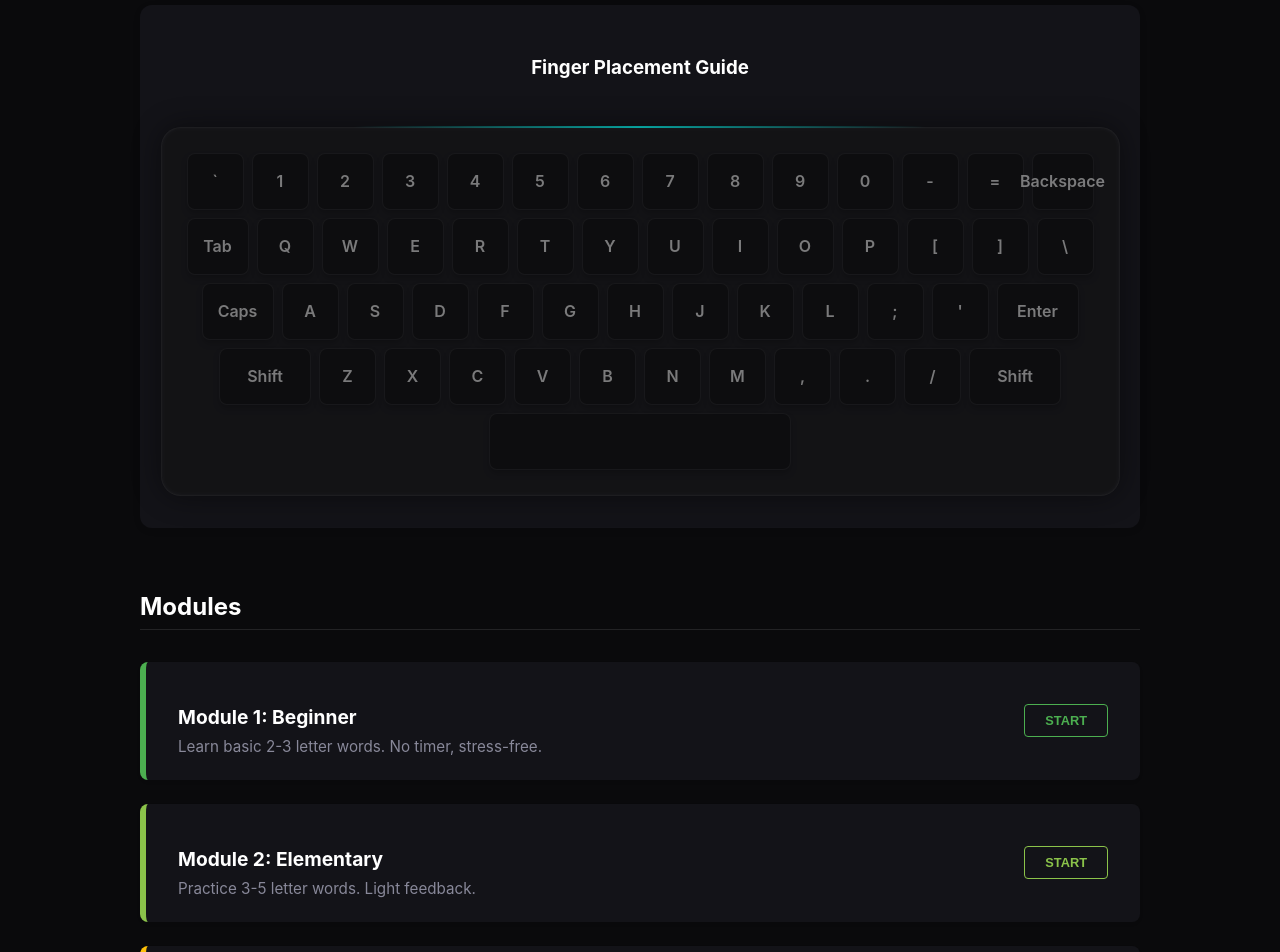
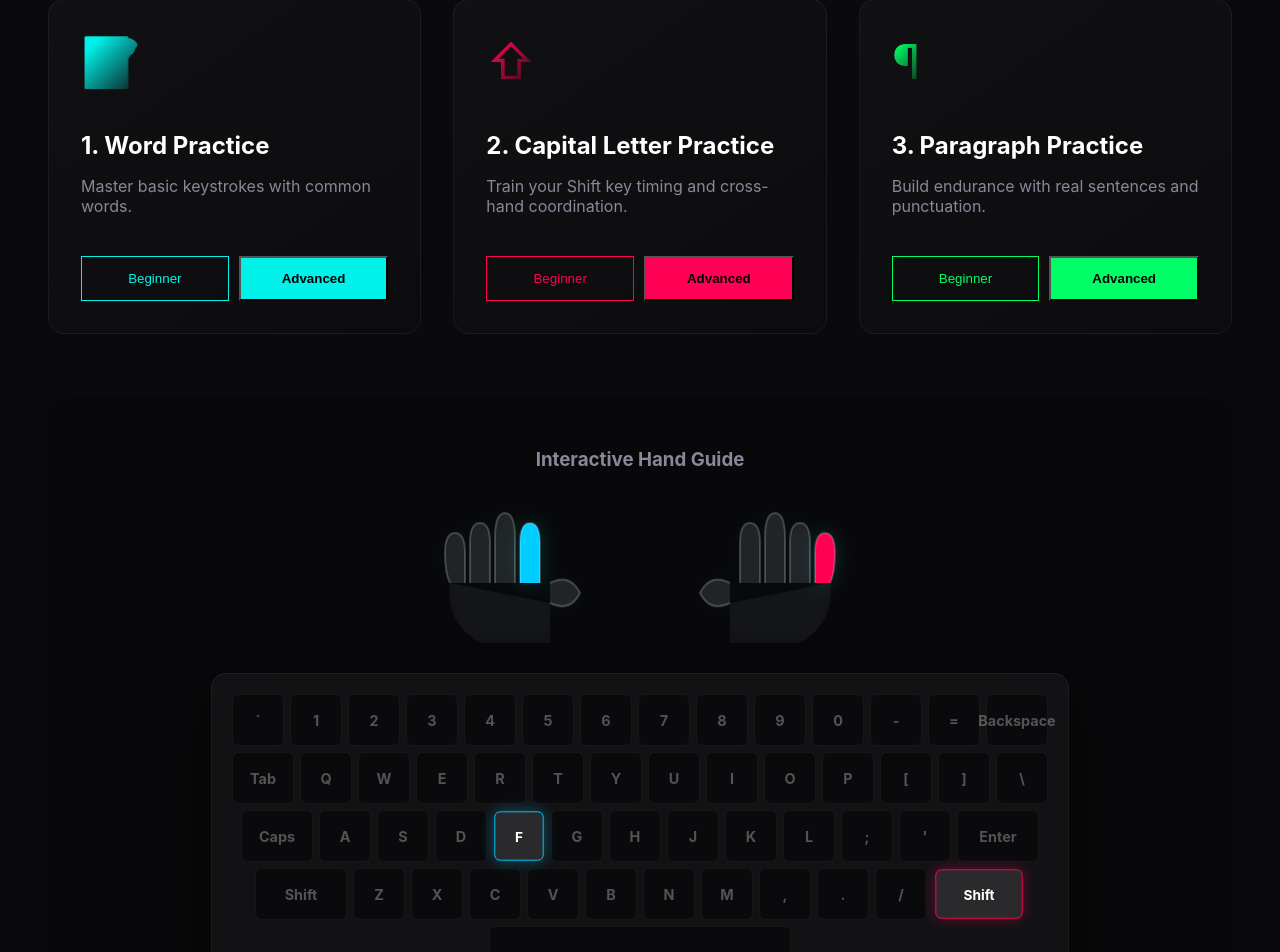
Before and after one commit to jungle19-maker/typingfrontend, a React (Vite) app: page /practice in a window 1280 px wide. Shown: the part 319-1271 px from the top of the page. Built offline with nearby package versions, Linux system fonts and the light colour scheme.

Commit message:
added pagrapgraphs

```diff
--- a/src/components/InstructionalUI.jsx
+++ b/src/components/InstructionalUI.jsx
@@ -1,6 +1,7 @@
-import React, { useState } from 'react';
+import React, { useState, useEffect } from 'react';
 
-// Finger Mappings
+// --- Constants & Config ---
+
 const FINGER_KEY_MAP = {
     'l_pinky': ['`', '1', 'q', 'a', 'z', 'Tab', 'Caps', 'Shift'],
     'l_ring': ['2', 'w', 's', 'x'],
@@ -27,109 +28,160 @@ const KEYBOARD_ROWS = [
         { key: 'H', finger: 'r_index' }, { key: 'J', finger: 'r_index' }, { key: 'K', finger: 'r_middle' }, { key: 'L', finger: 'r_ring' }, { key: ';', finger: 'r_pinky' }, { key: "'", finger: 'r_pinky' }, { key: 'Enter', finger: 'r_pinky', width: '80px' }
     ],
     [
-        { key: 'Shift', finger: 'l_pinky', width: '90px' }, { key: 'Z', finger: 'l_pinky' }, { key: 'X', finger: 'l_ring' }, { key: 'C', finger: 'l_middle' }, { key: 'V', finger: 'l_index' }, { key: 'B', finger: 'l_index' },
-        { key: 'N', finger: 'r_index' }, { key: 'M', finger: 'r_index' }, { key: ',', finger: 'r_middle' }, { key: '.', finger: 'r_ring' }, { key: '/', finger: 'r_pinky' }, { key: 'Shift', finger: 'r_pinky', width: '90px' }
+        { key: 'Shift', finger: 'l_pinky', width: '90px', id: 'ShiftLeft' }, { key: 'Z', finger: 'l_pinky' }, { key: 'X', finger: 'l_ring' }, { key: 'C', finger: 'l_middle' }, { key: 'V', finger: 'l_index' }, { key: 'B', finger: 'l_index' },
+        { key: 'N', finger: 'r_index' }, { key: 'M', finger: 'r_index' }, { key: ',', finger: 'r_middle' }, { key: '.', finger: 'r_ring' }, { key: '/', finger: 'r_pinky' }, { key: 'Shift', finger: 'r_pinky', width: '90px', id: 'ShiftRight' }
     ],
     [
         { key: 'Space', finger: 'thumb', width: '300px' }
     ]
 ];
 
-// Neon Colors
 const NEON_COLORS = {
-    'l_pinky': '#ff0055', // Pink
-    'l_ring': '#ffcc00',  // Yellow
-    'l_middle': '#00ff66', // Green
-    'l_index': '#00ccff', // Blue
-    'r_index': '#00ccff',
-    'r_middle': '#00ff66',
-    'r_ring': '#ffcc00',
-    'r_pinky': '#ff0055',
-    'thumb': '#aa00ff'   // Purple
+    'l_pinky': '#ff0055', 'l_ring': '#ffcc00', 'l_middle': '#00ff66', 'l_index': '#00ccff',
+    'r_index': '#00ccff', 'r_middle': '#00ff66', 'r_ring': '#ffcc00', 'r_pinky': '#ff0055',
+    'thumb': '#aa00ff'
 };
 
-const InstructionalUI = ({ activeChar }) => {
-    const [hoveredFinger, setHoveredFinger] = useState(null);
+// SVG Paths for Realistic Hands (Simplified for Code)
+// Left Hand Top-Down View
+const LEFT_HAND_PATHS = {
+    'l_pinky': "M10,80 Q5,70 5,50 Q5,30 15,30 Q25,30 25,50 L25,80",
+    'l_ring': "M30,80 L30,40 Q30,20 40,20 Q50,20 50,40 L50,80",
+    'l_middle': "M55,80 L55,35 Q55,10 65,10 Q75,10 75,35 L75,80",
+    'l_index': "M80,80 L80,40 Q80,20 90,20 Q100,20 100,40 L100,80",
+    'thumb': "M110,80 Q130,70 140,90 Q130,110 110,100"
+};
+
+// Right Hand (Mirrored logic handled in render)
+const RIGHT_HAND_PATHS = {
+    'r_pinky': "M190,80 Q195,70 195,50 Q195,30 185,30 Q175,30 175,50 L175,80", // mirrored approx
+    'r_ring': "M170,80 L170,40 Q170,20 160,20 Q150,20 150,40 L150,80",
+    'r_middle': "M145,80 L145,35 Q145,10 135,10 Q125,10 125,35 L125,80",
+    'r_index': "M120,80 L120,40 Q120,20 110,20 Q100,20 100,40 L100,80",
+    'thumb': "M90,80 Q70,70 60,90 Q70,110 90,100"
+};
+
+
+const InstructionalUI = ({ activeChar, difficulty }) => {
+    const isAdvanced = difficulty === 'advanced';
+    const [shiftActive, setShiftActive] = useState(null); // 'left' or 'right'
 
     const getFingerForChar = (char) => {
         if (!char) return null;
+        if (char === ' ') return 'thumb';
         const upperChar = char.toUpperCase();
-        if (char === ' ') return 'thumb';
 
         for (let row of KEYBOARD_ROWS) {
             for (let k of row) {
                 if (k.key === upperChar) return k.finger;
             }
         }
-        return null;
+        return null; // Fallback
     };
 
-    const activeFinger = hoveredFinger || getFingerForChar(activeChar);
+    // Determine Logic
+    let targetFinger = getFingerForChar(activeChar);
+    let targetKey = activeChar === ' ' ? 'Space' : activeChar?.toUpperCase();
+    let requiresShift = activeChar && activeChar !== ' ' && activeChar === activeChar.toUpperCase() && /^[A-Z~!@#$%^&*()_+{}|:"<>?]$/.test(activeChar);
+
+    // Shift Logic: Opposite hand
+    let shiftFinger = null;
+    let shiftKeyId = null;
+    if (requiresShift) {
+        if (targetFinger && targetFinger.startsWith('l_')) {
+            shiftFinger = 'r_pinky';
+            shiftKeyId = 'ShiftRight';
+        } else {
+            shiftFinger = 'l_pinky';
+            shiftKeyId = 'ShiftLeft';
+        }
+    }
 
     return (
-        <div className="neon-keyboard-container" style={{
-            marginTop: '3rem',
-            display: 'flex',
-            flexDirection: 'column',
-            alignItems: 'center',
-            width: '100%',
-            opacity: 0.9
-        }}>
+        <div style={{ display: 'flex', flexDirection: 'column', alignItems: 'center', marginTop: '2rem' }}>
+
+            {/* Hands Visualization */}
+            <div style={{ display: 'flex', gap: '50px', marginBottom: '20px', height: '150px' }}>
+                {/* Left Hand SVG */}
+                <svg width="150" height="150" viewBox="0 0 150 150" style={{ filter: 'drop-shadow(0 0 10px rgba(0,242,234,0.2))' }}>
+                    <path d="M10,80 Q5,120 40,140 L110,140 L110,100" fill="rgba(255,255,255,0.05)" stroke="none" /> {/* Palm Base */}
+                    {Object.entries(LEFT_HAND_PATHS).map(([finger, path]) => {
+                        const isActive = targetFinger === finger || shiftFinger === finger;
+                        return (
+                            <path
+                                key={finger}
+                                d={path}
+                                fill={isActive ? NEON_COLORS[finger] : 'rgba(255,255,255,0.1)'}
+                                stroke="rgba(255,255,255,0.2)"
+                                strokeWidth="2"
+                                style={{ transition: 'fill 0.1s' }}
+                            />
+                        );
+                    })}
+                </svg>
+
+                {/* Right Hand SVG */}
+                <svg width="200" height="150" viewBox="0 0 200 150" style={{ filter: 'drop-shadow(0 0 10px rgba(0,242,234,0.2))' }}>
+                    <path d="M190,80 Q195,120 160,140 L90,140 L90,100" fill="rgba(255,255,255,0.05)" stroke="none" />
+                    {Object.entries(RIGHT_HAND_PATHS).map(([finger, path]) => {
+                        const isActive = targetFinger === finger || shiftFinger === finger;
+                        return (
+                            <path
+                                key={finger}
+                                d={path}
+                                fill={isActive ? NEON_COLORS[finger] : 'rgba(255,255,255,0.1)'}
+                                stroke="rgba(255,255,255,0.2)"
+                                strokeWidth="2"
+                                style={{ transition: 'fill 0.1s' }}
+                            />
+                        );
+                    })}
+                </svg>
+            </div>
+
             {/* Keyboard */}
             <div className="virtual-keyboard" style={{
                 display: 'inline-flex',
                 flexDirection: 'column',
-                gap: '8px',
-                background: 'rgba(20, 20, 23, 0.9)',
-                padding: '25px',
-                borderRadius: '20px',
-                boxShadow: '0 0 30px rgba(0, 0, 0, 0.5), inset 0 0 5px rgba(255, 255, 255, 0.05)',
+                gap: '6px',
+                background: 'rgba(20, 20, 23, 0.95)',
+                padding: '20px',
+                borderRadius: '15px',
                 border: '1px solid rgba(255,255,255,0.05)',
-                backdropFilter: 'blur(10px)',
-                position: 'relative'
+                position: 'relative',
+                boxShadow: '0 20px 50px rgba(0,0,0,0.5)'
             }}>
-                {/* Decorative Top Glow */}
-                <div style={{
-                    position: 'absolute',
-                    top: -2, left: '20%', right: '20%',
-                    height: '2px',
-                    background: 'linear-gradient(90deg, transparent, #00f2ea, transparent)',
-                    opacity: 0.7
-                }} />
+                {KEYBOARD_ROWS.map((row, rIndex) => (
+                    <div key={rIndex} style={{ display: 'flex', justifyContent: 'center', gap: '6px' }}>
+                        {row.map((k, kIndex) => {
+                            const isTarget = k.key.toUpperCase() === targetKey;
+                            const isShiftTarget = k.id === shiftKeyId;
+                            const isActive = isTarget || isShiftTarget;
 
-                {KEYBOARD_ROWS.map((row, rIndex) => (
-                    <div key={rIndex} style={{ display: 'flex', justifyContent: 'center', gap: '8px' }}>
-                        {row.map((k, kIndex) => {
-                            const isFingerActive = activeFinger === k.finger;
-                            const isTargetKey = (activeChar && k.key === activeChar.toUpperCase()) || (activeChar === ' ' && k.key === 'Space');
-                            const isActive = isFingerActive || isTargetKey;
+                            // In Advanced mode, hide labels unless active? Or just styled differently?
+                            // Request says "Keyboard labels hidden" for Advanced.
+                            const showLabel = !isAdvanced || isActive;
 
-                            // Dynamic Neon Styles
                             const activeColor = NEON_COLORS[k.finger] || '#fff';
 
-                            const keyStyle = {
-                                width: k.width || '55px',
-                                height: '55px',
-                                display: 'flex',
-                                alignItems: 'center',
-                                justifyContent: 'center',
-                                background: isActive ? 'rgba(255,255,255,0.08)' : 'rgba(0,0,0,0.3)',
-                                borderRadius: '8px',
-                                color: isActive ? '#fff' : 'rgba(255,255,255,0.5)',
-                                fontWeight: '600',
-                                fontSize: '1rem',
-                                border: `1px solid ${isActive ? activeColor : 'rgba(255,255,255,0.05)'}`,
-                                boxShadow: isTargetKey
-                                    ? `0 0 15px ${activeColor}, inset 0 0 10px ${activeColor}40`
-                                    : (isActive ? `0 0 8px ${activeColor}40` : '0 4px 6px rgba(0,0,0,0.2)'),
-                                transform: isTargetKey ? 'translateY(1px)' : 'none',
-                                transition: 'all 0.1s cubic-bezier(0.175, 0.885, 0.32, 1.275)',
-                                textShadow: isTargetKey ? `0 0 10px ${activeColor}` : 'none'
-                            };
-
                             return (
-                                <div key={kIndex} style={keyStyle}>
-                                    {k.key === 'Space' ? '' : k.key}
+                                <div key={kIndex} style={{
+                                    width: k.width || '50px',
+                                    height: '50px',
+                                    display: 'flex',
+                                    alignItems: 'center',
+                                    justifyContent: 'center',
+                                    background: isActive ? 'rgba(255,255,255,0.1)' : 'rgba(0,0,0,0.4)',
+                                    borderRadius: '6px',
+                                    border: `1px solid ${isActive ? activeColor : 'rgba(255,255,255,0.05)'}`,
+                                    boxShadow: isActive ? `0 0 15px ${activeColor}60` : 'none',
+                                    color: isActive ? '#fff' : 'rgba(255,255,255,0.3)',
+                                    transform: isActive ? 'scale(0.95)' : 'none',
+                                    transition: 'all 0.1s',
+                                    fontSize: '0.9rem',
+                                    fontWeight: 'bold'
+                                }}>
+                                    {showLabel ? (k.key === 'Space' ? '' : k.key) : ''}
                                 </div>
                             );
                         })}
@@ -137,18 +189,15 @@ const InstructionalUI = ({ activeChar }) => {
                 ))}
             </div>
 
-            {/* Helper Text */}
-            {activeChar && (
-                <div style={{
-                    marginTop: '20px',
-                    color: NEON_COLORS[getFingerForChar(activeChar)] || '#fff',
-                    textTransform: 'uppercase',
-                    letterSpacing: '2px',
-                    fontSize: '0.8rem',
-                    fontWeight: 'bold',
-                    textShadow: '0 0 10px currentColor'
-                }}>
-                    Use {FINGER_KEY_MAP[getFingerForChar(activeChar)] ? getFingerForChar(activeChar).replace('_', ' ') : 'Finger'}
+            {/* Instruction Text */}
+            {!isAdvanced && (
+                <div style={{ marginTop: '1.5rem', color: 'var(--text-muted)', fontSize: '0.9rem', display: 'flex', alignItems: 'center', gap: '10px' }}>
+                    {requiresShift && (
+                        <span style={{ color: '#aaa000', fontWeight: 'bold', display: 'flex', alignItems: 'center', gap: '5px' }}>
+                            <span style={{ fontSize: '1.2rem' }}>⇧</span> HOLD SHIFT
+                        </span>
+                    )}
+                    {activeChar && <span>Type <strong>{activeChar === ' ' ? 'Space' : activeChar}</strong> with {FINGER_KEY_MAP[targetFinger] ? targetFinger.replace('_', ' ') : 'Finger'}</span>}
                 </div>
             )}
         </div>
--- a/src/pages/Practice.jsx
+++ b/src/pages/Practice.jsx
@@ -4,34 +4,25 @@ import InstructionalUI from '../components/InstructionalUI';
 
 const MODULES = [
     {
-        id: 'beginner',
-        title: 'Module 1: Beginner',
-        description: 'Learn basic 2-3 letter words. No timer, stress-free.',
-        color: '#4CAF50'
+        id: 'practice-word',
+        title: '1. Word Practice',
+        description: 'Master basic keystrokes with common words.',
+        color: '#00f2ea', // Cyan
+        icon: '📝'
     },
     {
-        id: 'elementary',
-        title: 'Module 2: Elementary',
-        description: 'Practice 3-5 letter words. Light feedback.',
-        color: '#8BC34A'
+        id: 'practice-capital',
+        title: '2. Capital Letter Practice',
+        description: 'Train your Shift key timing and cross-hand coordination.',
+        color: '#ff0055', // Pink
+        icon: '⇧'
     },
     {
-        id: 'intermediate',
-        title: 'Module 3: Intermediate',
-        description: 'Medium words with soft timer. Improve rhythm.',
-        color: '#FFC107'
-    },
-    {
-        id: 'advanced',
-        title: 'Module 4: Advanced',
-        description: 'Long, complex words. Strict timer & WPM tracking.',
-        color: '#FF9800'
-    },
-    {
-        id: 'expert',
-        title: 'Module 5: Expert',
-        description: 'Mixed difficulty. Pro level accuracy required.',
-        color: '#F44336'
+        id: 'practice-paragraph',
+        title: '3. Paragraph Practice',
+        description: 'Build endurance with real sentences and punctuation.',
+        color: '#00ff66', // Green
+        icon: '¶'
     }
 ];
 
@@ -39,57 +30,65 @@ const Practice = () => {
     const navigate = useNavigate();
 
     return (
-        <div style={{ padding: '3rem', maxWidth: '1000px', margin: '0 auto' }}>
+        <div style={{ padding: '3rem', maxWidth: '1200px', margin: '0 auto' }}>
             <div style={{ textAlign: 'center', marginBottom: '4rem' }}>
-                <h1 style={{ color: 'var(--text-main)', marginBottom: '1rem', fontSize: '2.5rem' }}>Typing Curriculum</h1>
+                <h1 style={{ fontSize: '3rem', fontWeight: '900', marginBottom: '1rem' }}>
+                    Structured <span style={{ color: 'var(--primary)' }}>Practice</span>
+                </h1>
                 <p style={{ color: 'var(--text-muted)', fontSize: '1.1rem', maxWidth: '600px', margin: '0 auto' }}>
-                    Master touch typing through structured modules designed to build muscle memory and accuracy.
+                    Follow the modules in order to build a solid foundation.
                 </p>
             </div>
 
-            {/* Learning Guide Section */}
-            <section style={{ marginBottom: '4rem', background: 'var(--bg-card)', padding: '2rem', borderRadius: '12px', boxShadow: '0 2px 10px rgba(0,0,0,0.05)' }}>
-                <h3 style={{ color: 'var(--text-main)', marginBottom: '1rem', textAlign: 'center' }}>Finger Placement Guide</h3>
-                <InstructionalUI />
-            </section>
-
-            <h2 style={{ marginBottom: '2rem', color: 'var(--text-main)', borderBottom: '1px solid rgba(255,255,255,0.1)', paddingBottom: '0.5rem' }}>Modules</h2>
-
-            <div style={{ display: 'grid', gridTemplateColumns: '1fr', gap: '1.5rem' }}>
+            {/* Modules Grid */}
+            <div style={{ display: 'grid', gridTemplateColumns: 'repeat(auto-fit, minmax(300px, 1fr))', gap: '2rem', marginBottom: '4rem' }}>
                 {MODULES.map(module => (
                     <div key={module.id} className="module-card" style={{
-                        background: 'var(--bg-card)',
-                        padding: '1.5rem 2rem',
-                        borderRadius: '8px',
-                        borderLeft: `6px solid ${module.color}`,
-                        display: 'flex',
-                        alignItems: 'center',
-                        justifyContent: 'space-between',
-                        boxShadow: '0 2px 5px rgba(0,0,0,0.03)',
-                        transition: 'transform 0.2s',
-                        cursor: 'pointer'
-                    }} onClick={() => navigate(`/practice-session?mode=${module.id}`)}>
-                        <div>
-                            <h3 style={{ color: 'var(--text-main)', marginBottom: '0.5rem', fontSize: '1.2rem' }}>{module.title}</h3>
-                            <p style={{ color: 'var(--text-muted)', fontSize: '0.95rem', margin: 0 }}>{module.description}</p>
+                        background: 'linear-gradient(145deg, rgba(255,255,255,0.03) 0%, rgba(255,255,255,0.01) 100%)',
+                        border: '1px solid rgba(255,255,255,0.05)',
+                        borderRadius: '16px',
+                        padding: '2rem',
+                        position: 'relative',
+                        overflow: 'hidden',
+                        transition: 'transform 0.3s, box-shadow 0.3s'
+                    }}>
+                        <div style={{
+                            fontSize: '3rem',
+                            marginBottom: '1rem',
+                            background: `linear-gradient(135deg, ${module.color} 20%, transparent)`,
+                            WebkitBackgroundClip: 'text',
+                            WebkitTextFillColor: 'transparent',
+                            display: 'inline-block'
+                        }}>
+                            {module.icon}
                         </div>
-                        <button
-                            className="btn"
-                            style={{
-                                background: 'transparent',
-                                color: module.color,
-                                border: `1px solid ${module.color}`,
-                                padding: '8px 20px',
-                                borderRadius: '4px',
-                                textTransform: 'uppercase',
-                                fontSize: '0.8rem',
-                                fontWeight: 'bold'
-                            }}
-                        >
-                            Start
-                        </button>
+                        <h3 style={{ fontSize: '1.5rem', marginBottom: '0.5rem' }}>{module.title}</h3>
+                        <p style={{ color: 'var(--text-muted)', marginBottom: '2rem', height: '3rem' }}>{module.description}</p>
+
+                        <div style={{ display: 'flex', gap: '10px' }}>
+                            <button
+                                onClick={() => navigate(`/practice-session?mode=${module.id}&difficulty=beginner`)}
+                                className="btn"
+                                style={{ flex: 1, border: `1px solid ${module.color}`, color: module.color, background: 'transparent' }}
+                            >
+                                Beginner
+                            </button>
+                            <button
+                                onClick={() => navigate(`/practice-session?mode=${module.id}&difficulty=advanced`)}
+                                className="btn"
+                                style={{ flex: 1, background: module.color, color: '#000', fontWeight: 'bold' }}
+                            >
+                                Advanced
+                            </button>
+                        </div>
                     </div>
                 ))}
+            </div>
+
+            {/* Hand Guide Preview */}
+            <div style={{ background: 'rgba(0,0,0,0.2)', padding: '2rem', borderRadius: '20px', textAlign: 'center' }}>
+                <h3 style={{ color: 'var(--text-muted)', marginBottom: '1rem' }}>Interactive Hand Guide</h3>
+                <InstructionalUI activeChar="F" difficulty="beginner" />
             </div>
         </div>
     );
```
Also changed, not shown: src/hooks/useGameLogic.js (+42 -19 lines).
